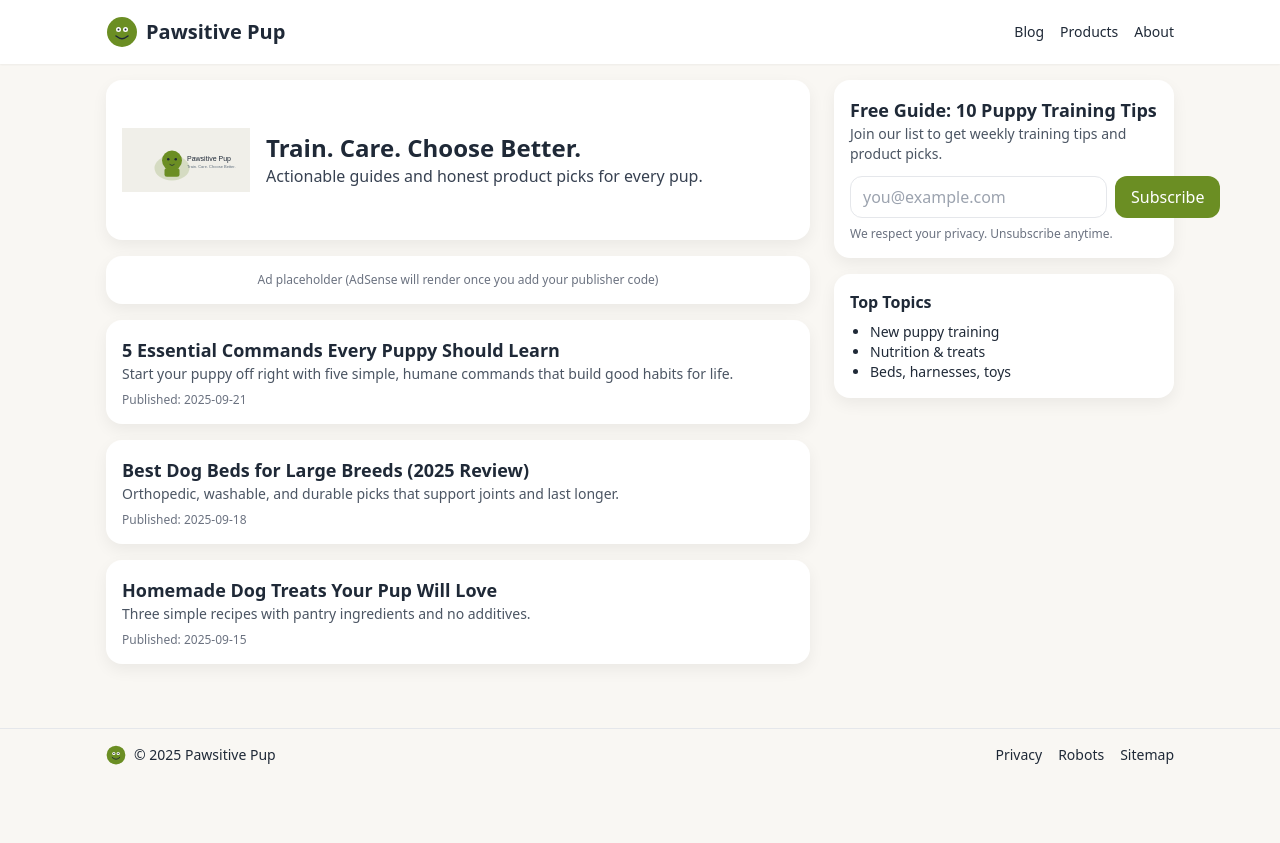
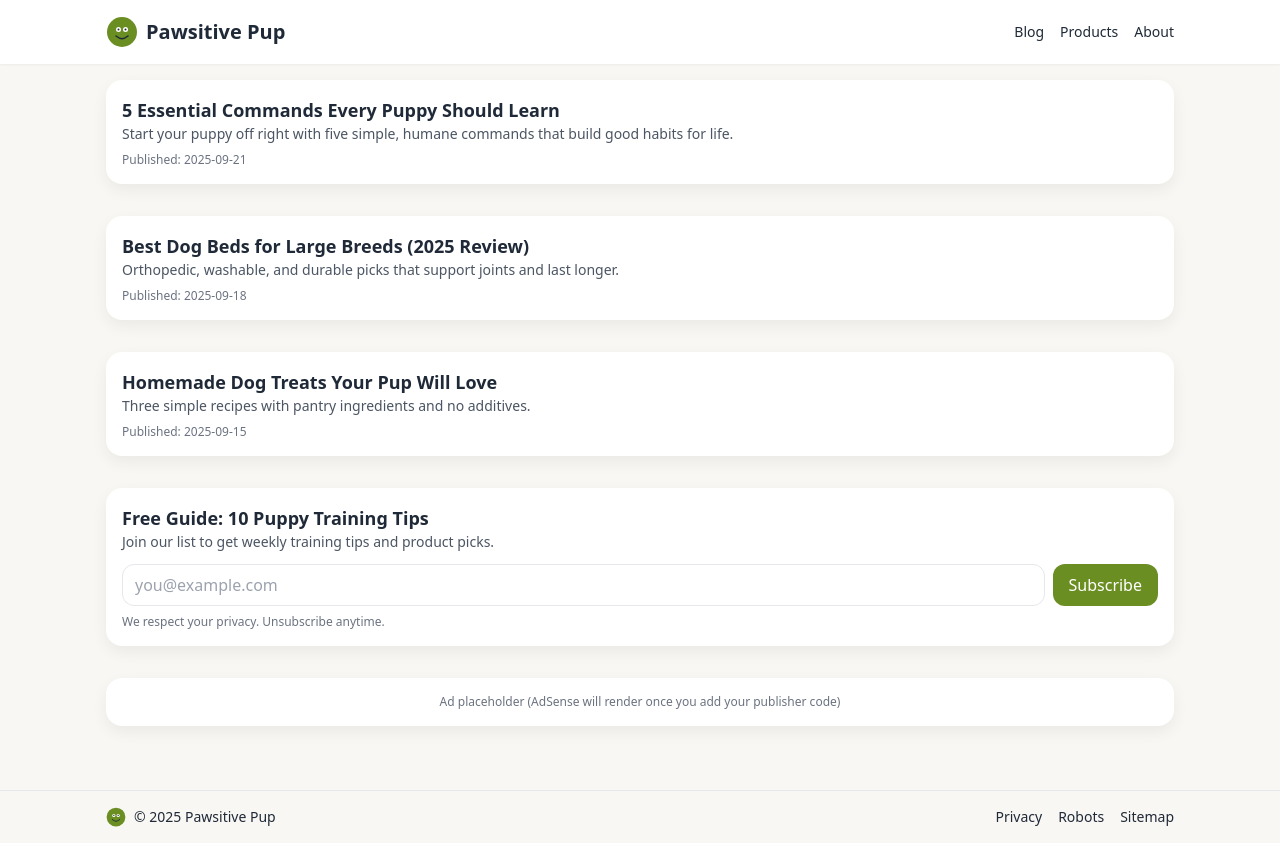
Before and after one commit to pawsitivepupacc/PawsitivePup, a Next.js app: page / in a window 1280 px wide. Before the commit the page ends 800 px from the top, so only its background shows below. Built offline with nearby package versions, Linux system fonts and the light colour scheme.

Commit message:
Update page.tsx

```diff
--- a/app/page.tsx
+++ b/app/page.tsx
@@ -4,33 +4,15 @@ import AdSenseBox from '@/components/AdSense'
 import { listPosts } from '@/lib/posts'
 
 export default function Home() {
-  const posts = listPosts().slice(0, 6)
+  const posts = listPosts().filter((p) => p && p.slug)
+
   return (
-    <div className="grid md:grid-cols-3 gap-6">
-      <div className="md:col-span-2 space-y-4">
-        <div className="card flex items-center gap-4">
-          <img src="/images/puppy-hero.svg" alt="Happy puppy" className="w-32 h-32" />
-          <div>
-            <h1 className="text-2xl font-bold">Train. Care. Choose Better.</h1>
-            <p className="text-gray-700">Actionable guides and honest product picks for every pup.</p>
-          </div>
-        </div>
-        <AdSenseBox />
-        <div className="grid gap-4">
-          {posts.map((p:any) => <PostCard key={p.slug} post={p} />)}
-        </div>
-      </div>
-      <div className="space-y-4">
-        <Newsletter />
-        <div className="card">
-          <h3 className="font-semibold mb-2">Top Topics</h3>
-          <ul className="text-sm list-disc ml-5">
-            <li>New puppy training</li>
-            <li>Nutrition & treats</li>
-            <li>Beds, harnesses, toys</li>
-          </ul>
-        </div>
-      </div>
+    <div className="grid gap-8">
+      {posts.slice(0, 3).map((post) => (
+        <PostCard key={post.slug} post={post} />
+      ))}
+      <Newsletter />
+      <AdSenseBox />
     </div>
   )
 }
```
